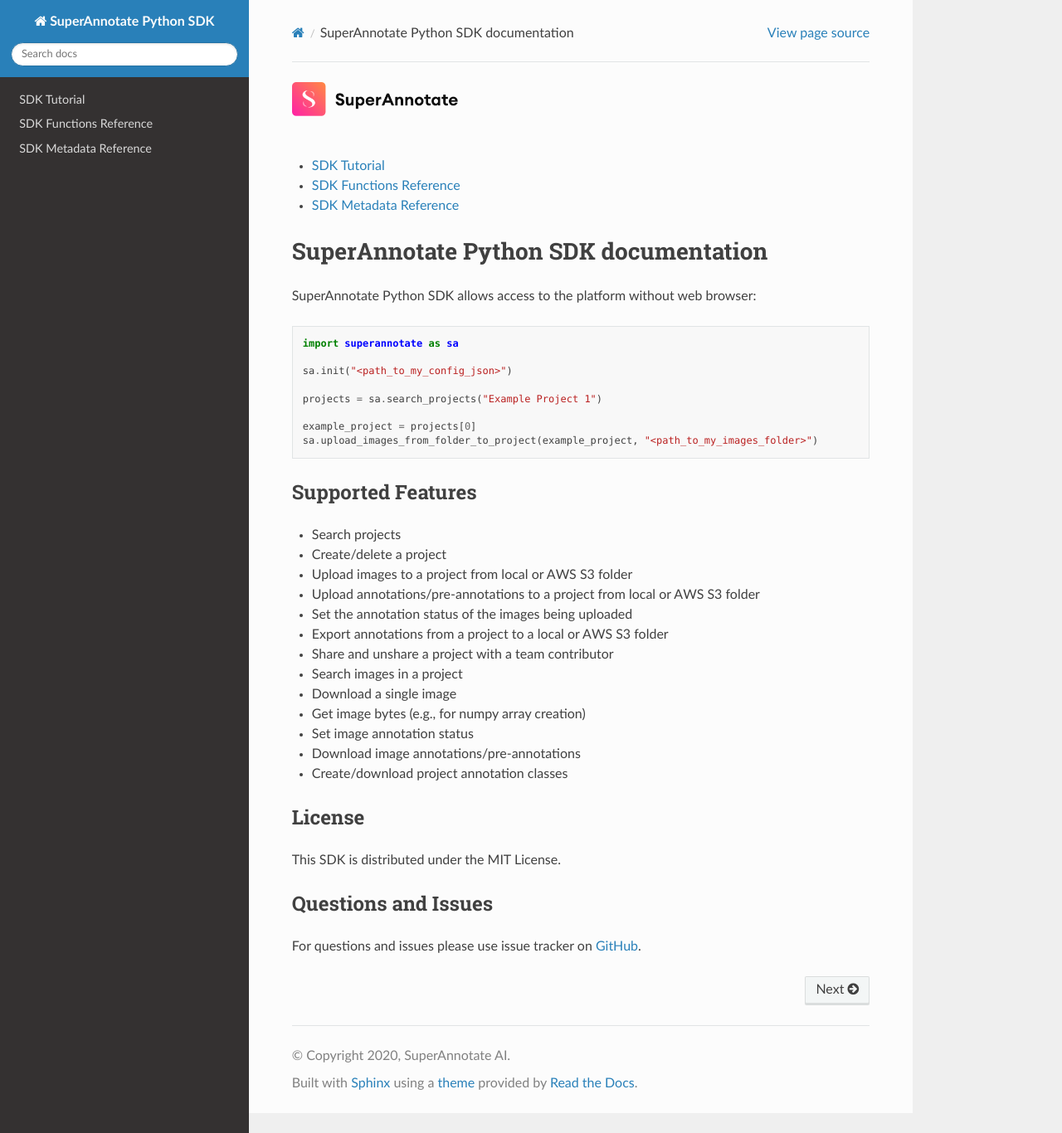
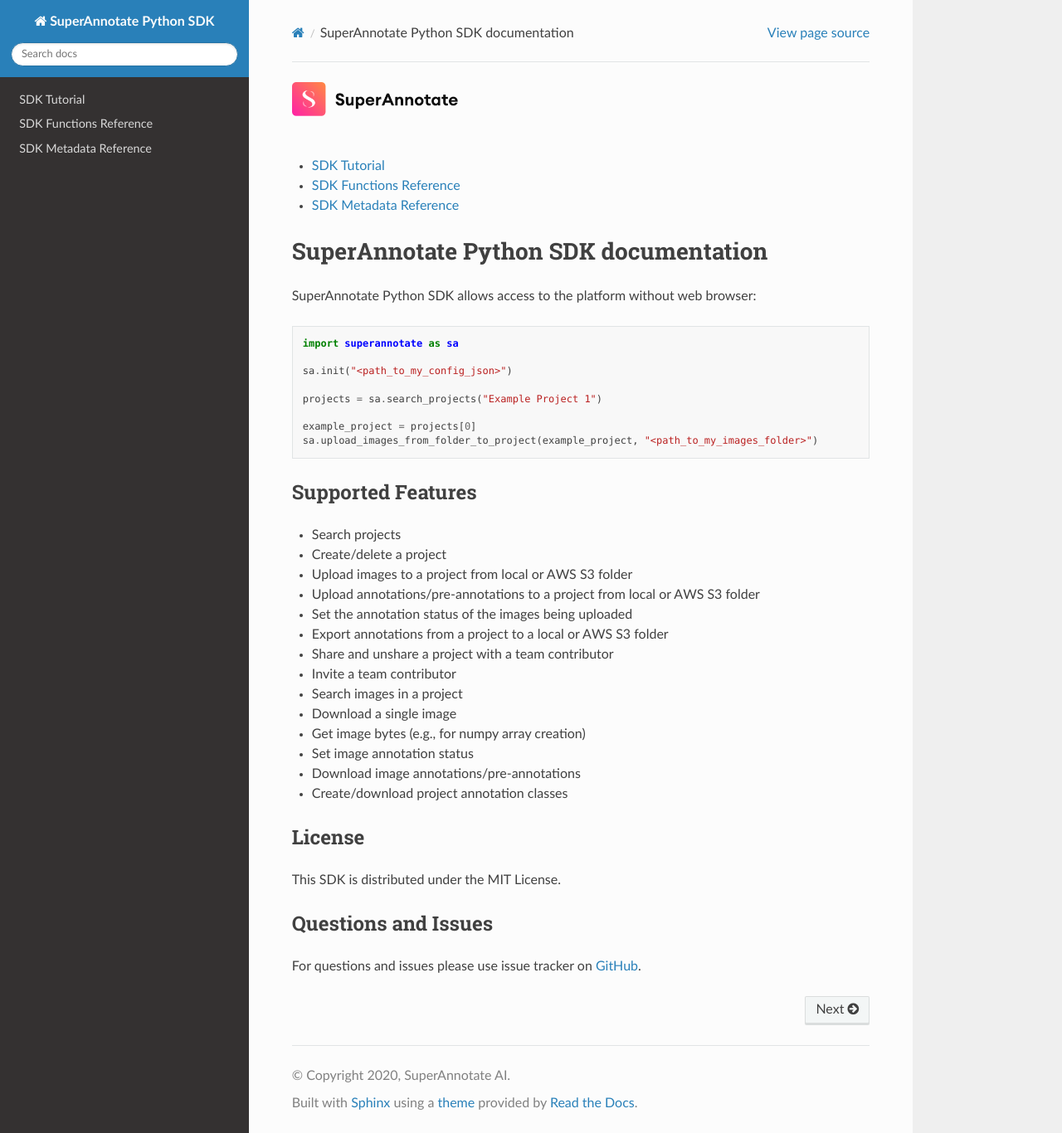
Before and after one commit to superannotateai/superannotate-python-sdk, a Sphinx documentation site: the page built from docs/source/index.rst, in a window 1280 px wide and 1366 px high. Shown: the whole window at 83% size. Built offline with Sphinx 7.4.7 and the Read the Docs theme 2.0.0, drawn with Linux system fonts in a browser that asks for light colours.

Commit message:
Improve docs

```diff
--- a/docs/source/index.rst
+++ b/docs/source/index.rst
@@ -43,6 +43,7 @@
 - Set the annotation status of the images being uploaded
 - Export annotations from a project to a local or AWS S3 folder
 - Share and unshare a project with a team contributor
+- Invite a team contributor
 - Search images in a project
 - Download a single image
 - Get image bytes (e.g., for numpy array creation)
```
Also changed, not shown: README.md (+1 -0 lines).
